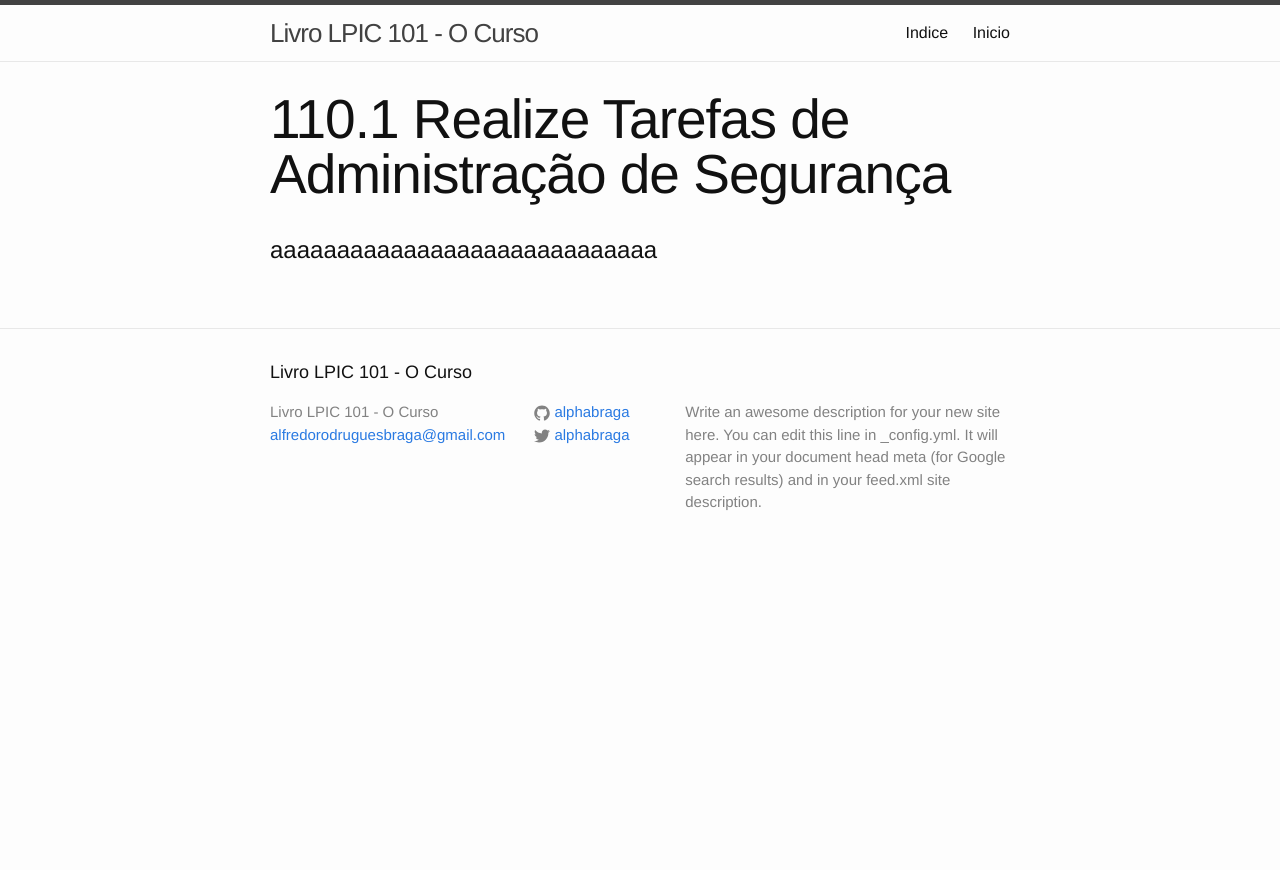
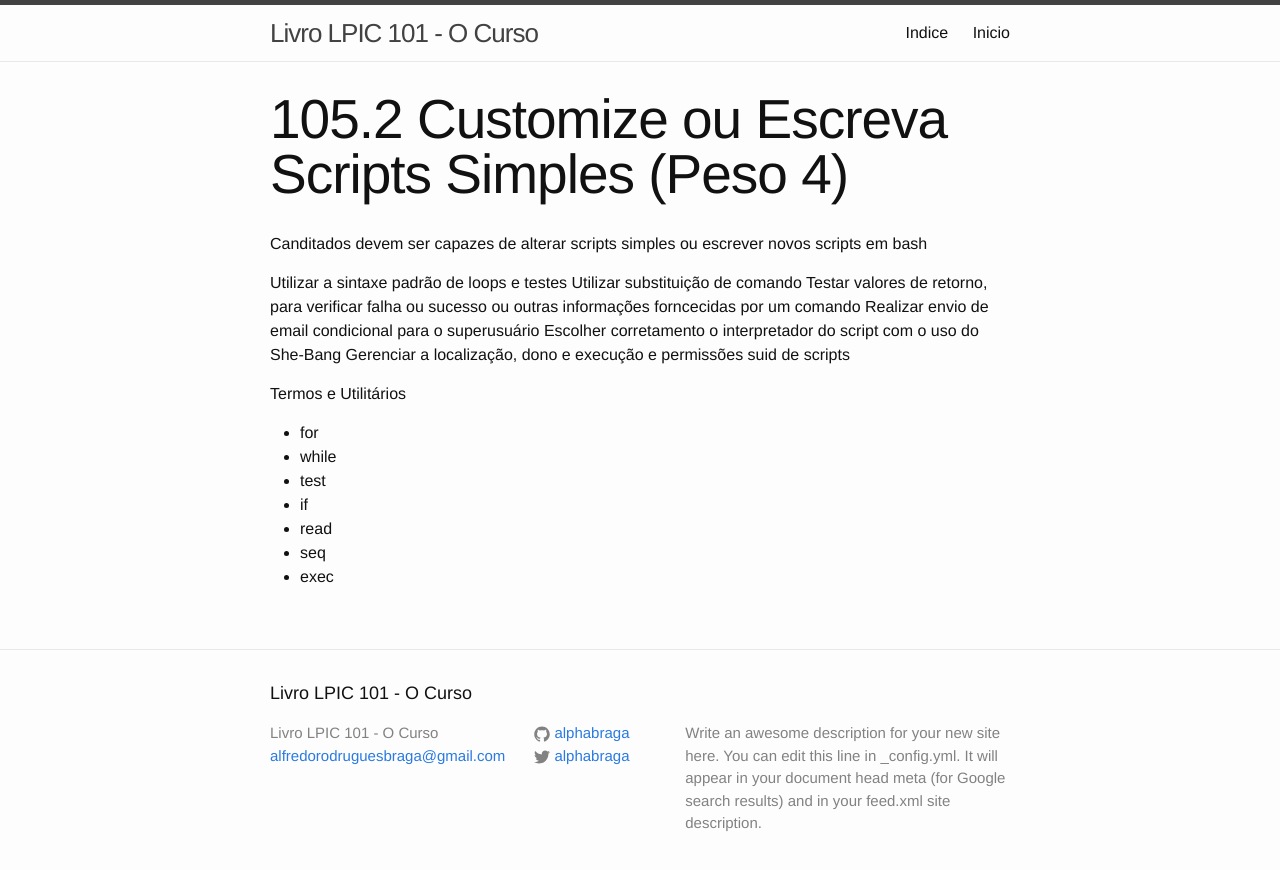
Before and after one commit to alphabraga/lpic1, a Jekyll site: the page built from topicos/105/105-2-customize-ou-escreva-scripts-simples.md, in a window 1280 px wide. Shown: the top 870 px of the page. Built offline with Jekyll 4.4.1, drawn with Linux system fonts in a browser that asks for light colours.

Commit message:
adicionando pagina de scripts

```diff
--- a/topicos/105/105-2-customize-ou-escreva-scripts-simples.md
+++ b/topicos/105/105-2-customize-ou-escreva-scripts-simples.md
@@ -1,7 +1,25 @@
 ---
 layout: page
-title: 110.1 Realize Tarefas de Administração de Segurança
-permalink: /105/105-1-criar-particoes-e-sistema-de-arquivos
+title: 105.2 Customize ou Escreva Scripts Simples (Peso 4)
+permalink: /105/105-2-customize-ou-escreva-scripts-simples
 ---
 
-# aaaaaaaaaaaaaaaaaaaaaaaaaaaaa
+Canditados devem ser capazes de alterar scripts simples ou escrever novos scripts em bash
+
+
+Utilizar a sintaxe padrão de loops e testes
+Utilizar substituição de comando
+Testar valores de retorno, para verificar falha ou sucesso ou outras informações forncecidas por um comando
+Realizar envio de email condicional para o superusuário
+Escolher corretamento o interpretador do script com o uso do She-Bang
+Gerenciar a localização, dono e execução e permissões suid de scripts
+
+Termos e Utilitários
+
+* for
+* while
+* test
+* if
+* read
+* seq
+* exec
```
